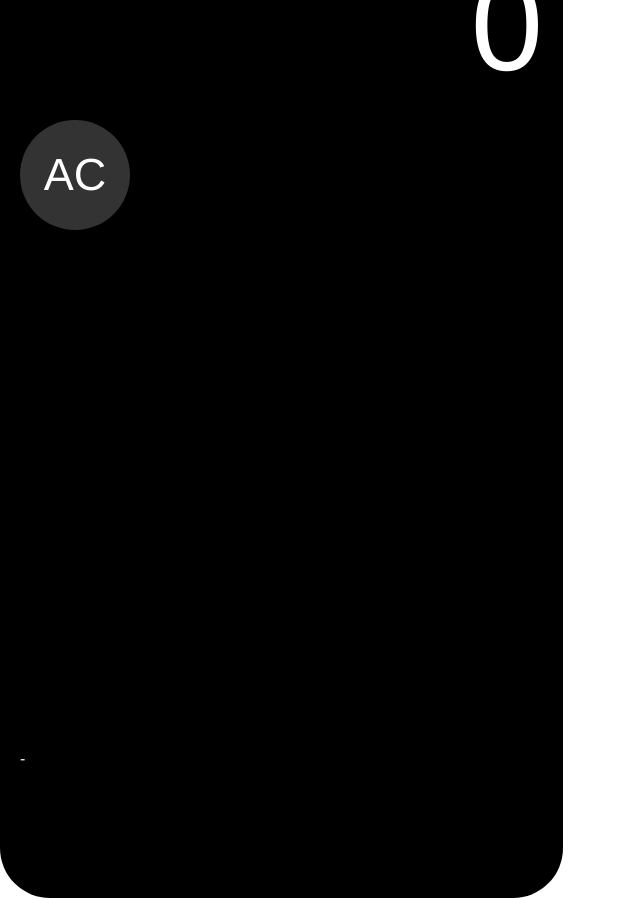
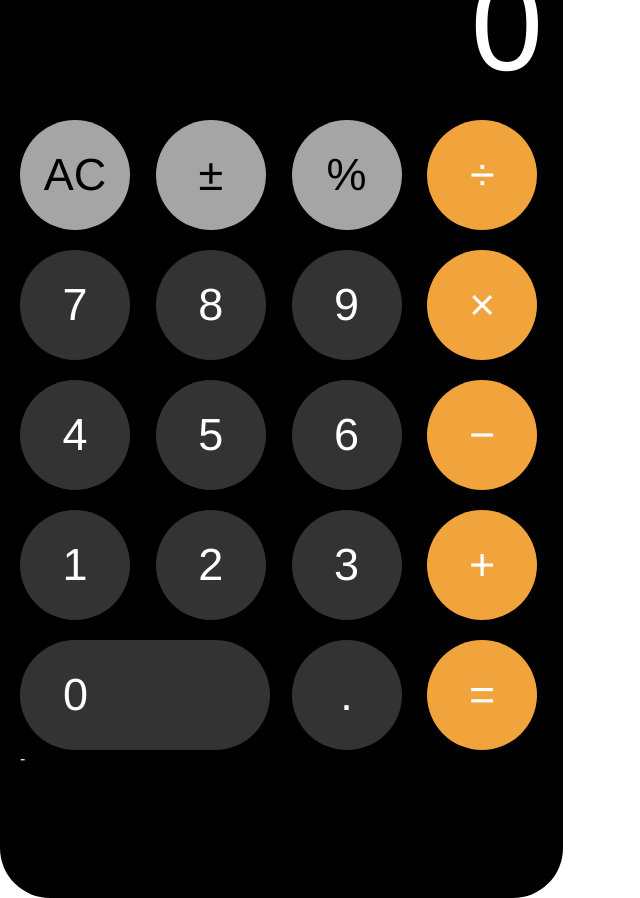
Before and after one commit to MonroeGollaher/ReactiPhoneCalculator, a React (Create React App) app: page / in a window 1280 px wide. Shown: the part 320-1218 px from the top of the page, without its empty margins (0-640 px from the left). Built offline with nearby package versions, Linux system fonts and the light colour scheme.

Commit message:
buttons & button styling

```diff
--- a/src/components/App/App.js
+++ b/src/components/App/App.js
@@ -12,7 +12,25 @@ const App = () => {
         0
       </div>
       <div className="buttons">
-        <Button />
+        <Button content="AC" type="function" />
+        <Button content="±" type="function" />
+        <Button content="%" type="function" />
+        <Button content="÷" type="operator" />
+        <Button content="7" />
+        <Button content="8" />
+        <Button content="9" />
+        <Button content="×" type="operator" />
+        <Button content="4" />
+        <Button content="5" />
+        <Button content="6" />
+        <Button content="−" type="operator" />
+        <Button content="1" />
+        <Button content="2" />
+        <Button content="3" />
+        <Button content="+" type="operator" />
+        <Button content="0" />
+        <Button content="." />
+        <Button content="=" type="operator" />
       </div>
       <div className="bottom">
         -
--- a/src/components/Button/Button.css
+++ b/src/components/Button/Button.css
@@ -9,3 +9,21 @@
   font-size: 45px;
   cursor: pointer;
 }
+
+.Button.zero {
+  width: 250px;
+  grid-column: 1 / span 2;
+  border-radius: 57.5px;
+  position: relative;
+  justify-content: flex-start;
+  padding: 43px;
+}
+
+.Button.function {
+  color: black;
+  background: #a5a5a5;
+}
+
+.Button.operator {
+  background: #f1a33c;
+}
--- a/src/components/Button/index.js
+++ b/src/components/Button/index.js
@@ -2,10 +2,10 @@ import React from 'react'
 
 import "./Button.css"
 
-const Button = (props) => {
+const Button = ({ content, type }) => {
   return (
-    <div className="Button">
-      AC
+    <div className={ `Button ${ content === '0' ? 'zero' : '' } ${ type || ''} `}>
+      { content }
     </div>
   )
 }
```
